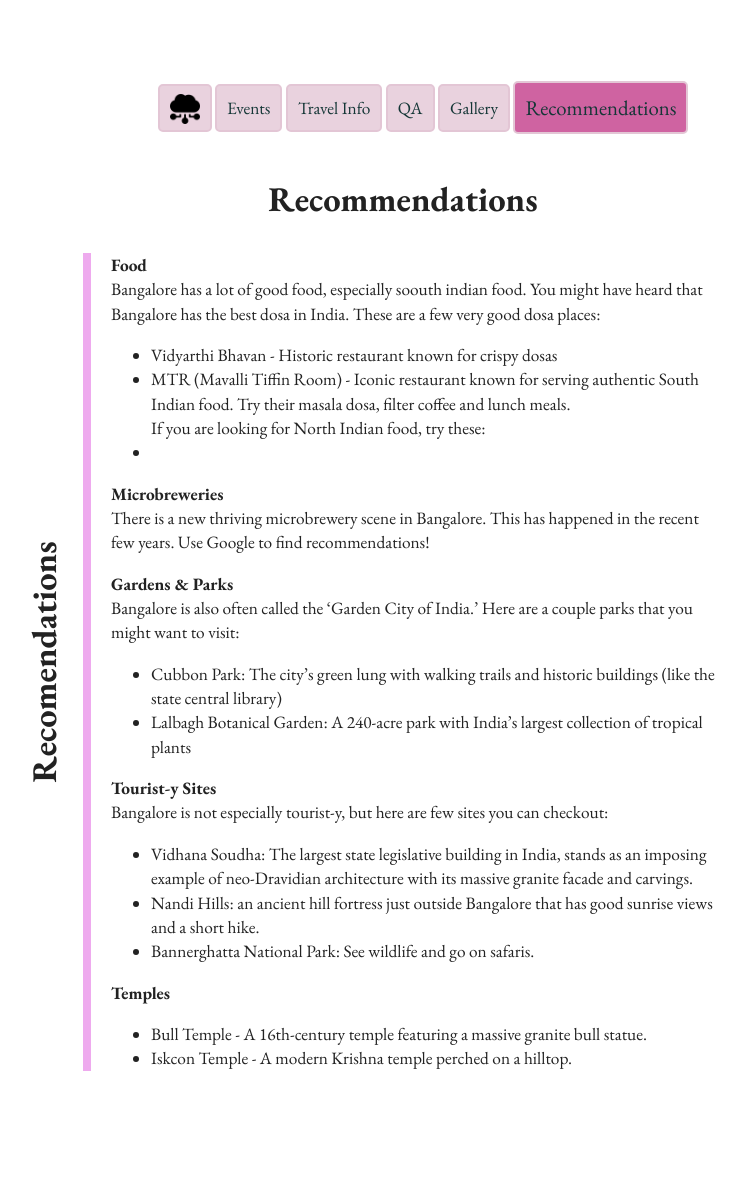
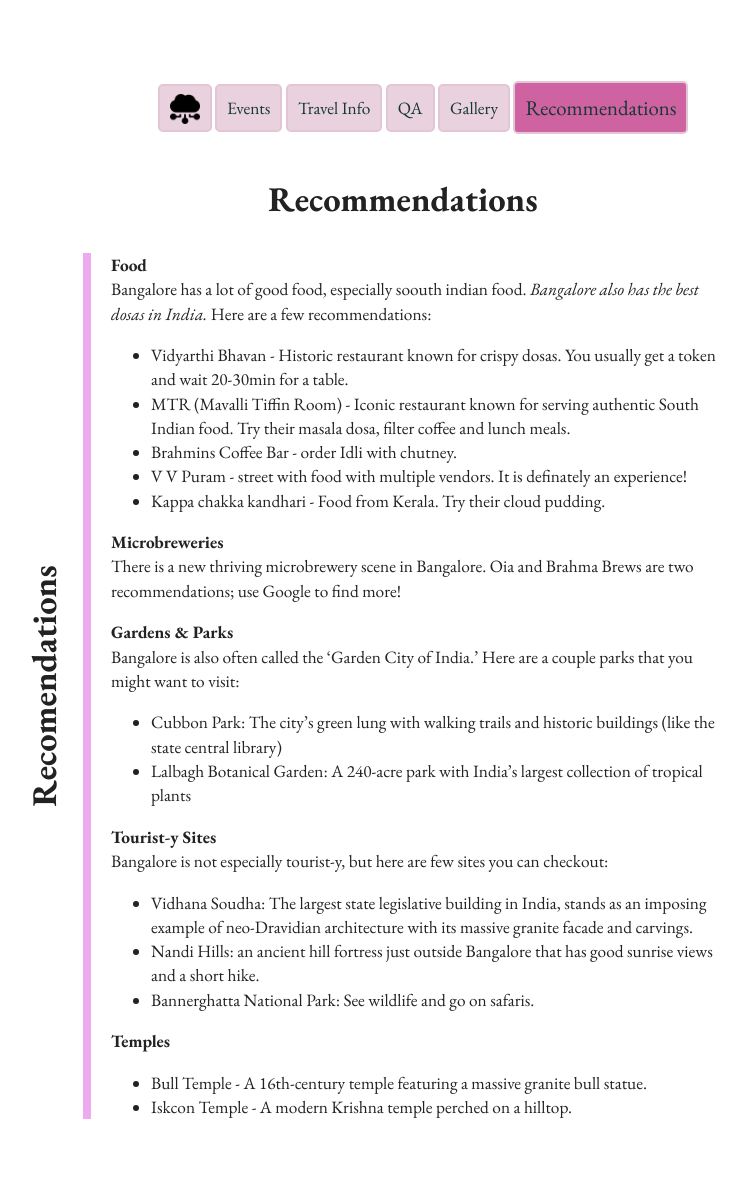
Before and after one commit to kaito-nakatani/shraito, a Jekyll site: the page built from _tabs/recos.md, in a window 1280 px wide. Shown: the whole page, without its empty margins (237-984 px from the left). Built offline with Jekyll 4.4.1, drawn with Linux system fonts in a browser that asks for light colours; before the commit the page ends 1152 px from its top, so only the background shows below that.

Commit message:
minor changes

```diff
--- a/_tabs/events.html
+++ b/_tabs/events.html
@@ -14,6 +14,7 @@ custom_css:
 </div>
 
 <div class="center" id="unlock-controls">
+    <p>Please enter the password that you receivied with the website link to unlock event details and timings. Contact Varsha/Oli if you can't find the password.</p>
     <div>
     <label for="passwd"><b>password:</b></label>
     <input type="text" id="passwd" name="">
--- a/_tabs/recos.md
+++ b/_tabs/recos.md
@@ -4,14 +4,15 @@ layout: tab
 leftblock: Recomendations
 ---
 **Food**
-Bangalore has a lot of good food, especially soouth indian food. You might have heard that Bangalore has the best dosa in India. These are a few very good dosa places:
-- Vidyarthi Bhavan - Historic restaurant known for crispy dosas
+Bangalore has a lot of good food, especially soouth indian food. *Bangalore also has the best dosas in India.* Here are a few recommendations:
+- Vidyarthi Bhavan - Historic restaurant known for crispy dosas. You usually get a token and wait 20-30min for a table.
 - MTR (Mavalli Tiffin Room) - Iconic restaurant known for serving authentic South Indian food. Try their masala dosa, filter coffee and lunch meals.
-If you are looking for North Indian food, try these:
--
+- Brahmins Coffee Bar - order Idli with chutney.
+- V V Puram - street with food with multiple vendors. It is definately an experience!
+- Kappa chakka kandhari -  Food from Kerala. Try their cloud pudding.
 
 **Microbreweries**
-There is a new thriving microbrewery scene in Bangalore. This has happened in the recent few years. Use Google to find recommendations!
+There is a new thriving microbrewery scene in Bangalore. Oia and Brahma Brews are two recommendations; use Google to find more!
 
 **Gardens & Parks**
 Bangalore is also often called the 'Garden City of India.' Here are a couple parks that you might want to visit:
```
